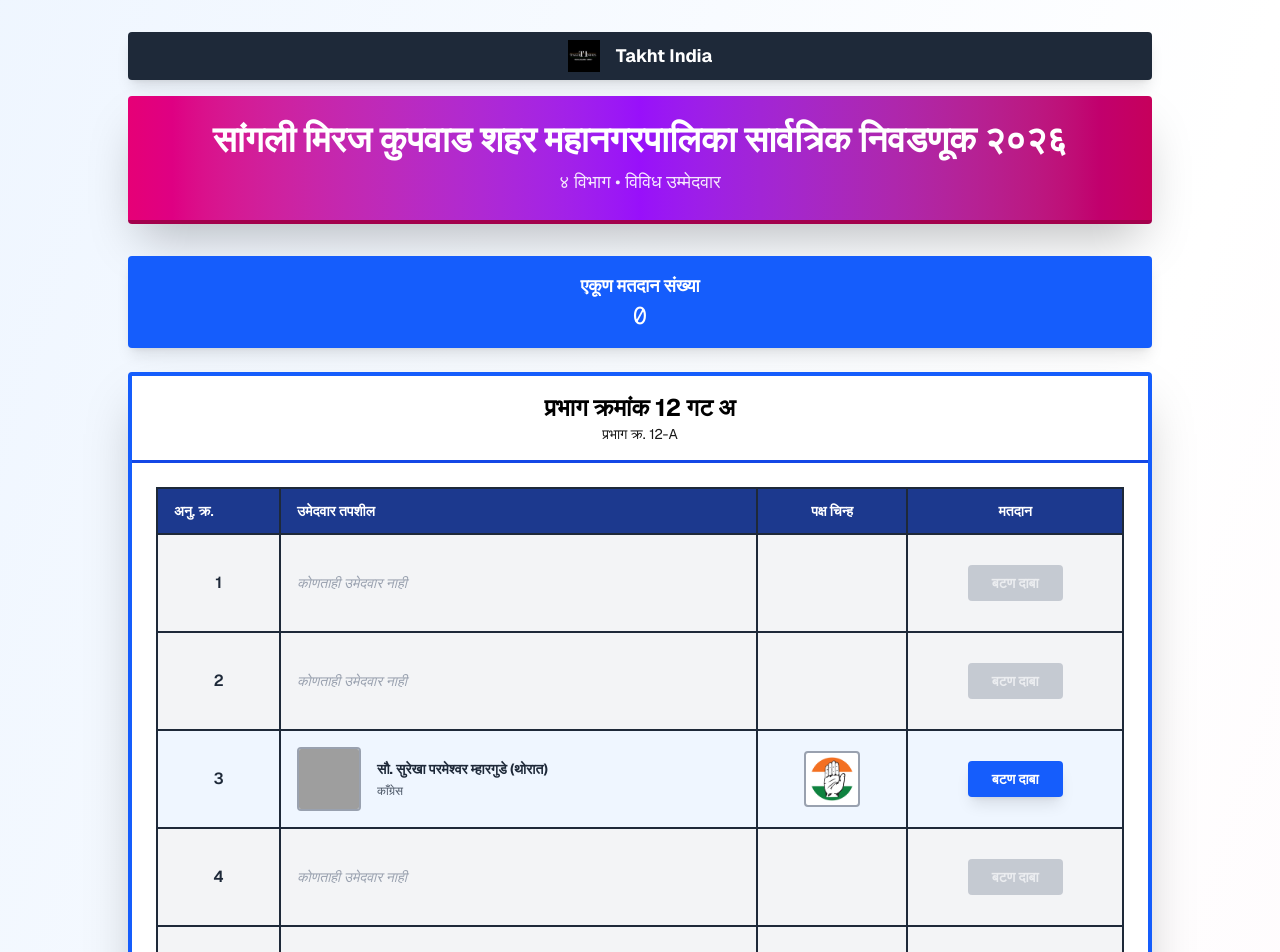
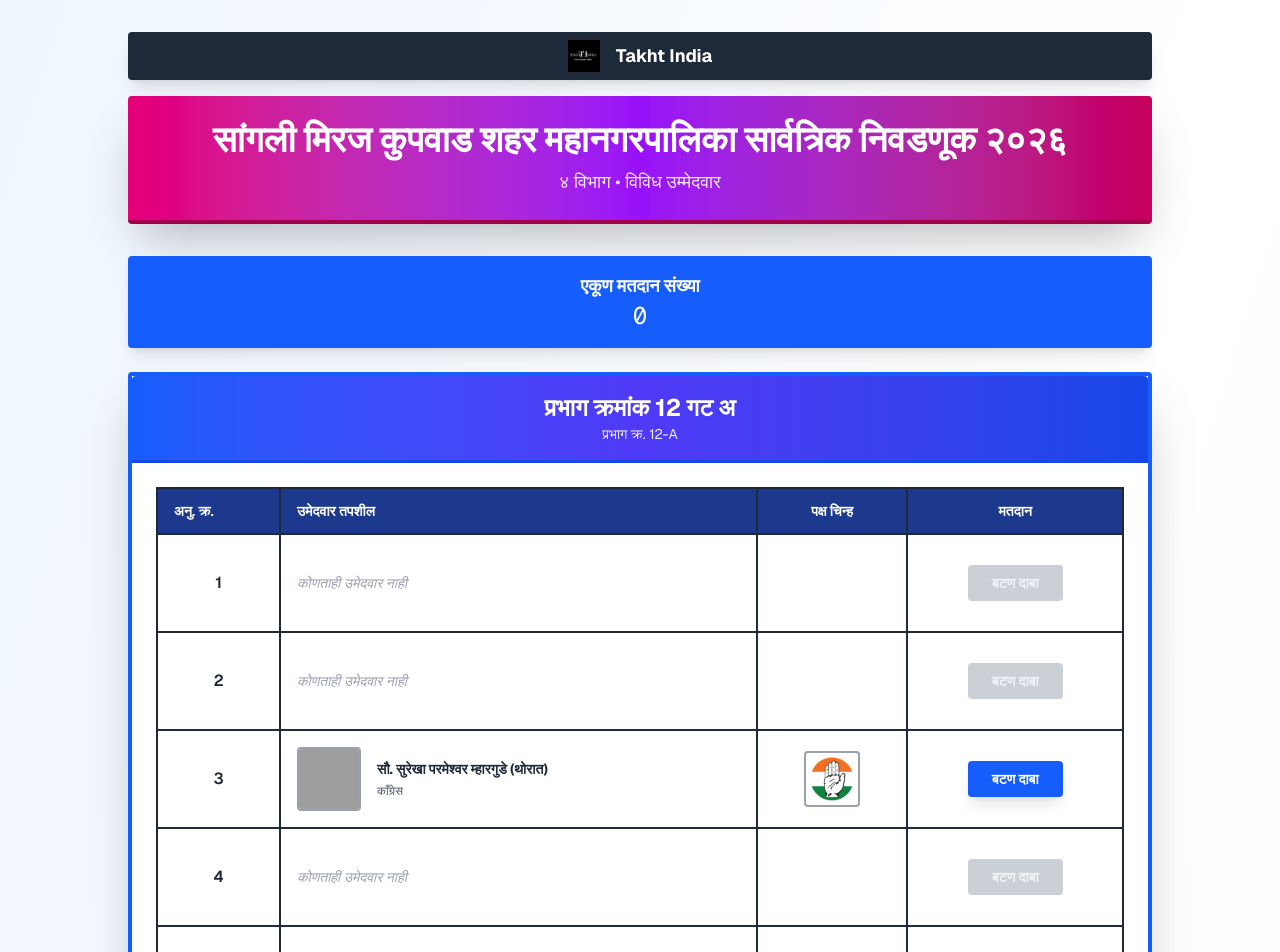
Before and after one commit to OnkarHalkarni/evm-demo, a Next.js app: page / in a window 1280 px wide. Shown: the top 952 px of the page. Built offline with nearby package versions, Linux system fonts and the light colour scheme; grey boxes are pictures that could not be loaded.

Commit message:
Apply ward colors to all EVM table rows

```diff
--- a/components/evm-table.tsx
+++ b/components/evm-table.tsx
@@ -11,12 +11,18 @@ interface Candidate {
 }
 
 interface EVMTableProps {
-  candidates: Candidate[]
-  hasVoted: boolean
-  onVote: (candidate: Candidate) => void
-}
+   candidates: Candidate[]
+   hasVoted: boolean
+   onVote: (candidate: Candidate) => void
+   wardNumber: string
+ }
 
-export default function EVMTable({ candidates, hasVoted, onVote }: EVMTableProps) {
+export default function EVMTable({ candidates, hasVoted, onVote, wardNumber }: EVMTableProps) {
+  const bgColor = wardNumber.endsWith('-A') ? 'bg-white' :
+                  wardNumber.endsWith('-B') ? 'bg-pink-100' :
+                  wardNumber.endsWith('-C') ? 'bg-yellow-100' :
+                  wardNumber.endsWith('-D') ? 'bg-blue-100' : 'bg-white'
+
   return (
     <div className="overflow-x-auto w-full">
       <table className="w-full border-collapse">
@@ -32,9 +38,7 @@ export default function EVMTable({ candidates, hasVoted, onVote }: EVMTableProps
           {candidates.map((candidate, index) => (
             <tr
               key={index}
-              className={`${
-                candidate.active ? "bg-blue-50 hover:bg-blue-100" : "bg-gray-100"
-              } border-2 border-gray-800 transition-all duration-200 hover:shadow-md`}
+              className={`${bgColor} border-2 border-gray-800 transition-all duration-200 hover:shadow-md`}
             >
               {/* Sr. No Column */}
               <td className="border-r-2 border-gray-800 px-2 sm:px-4 py-2 sm:py-4 text-center font-semibold text-gray-800 text-sm sm:text-base">
--- a/components/ward-evm.tsx
+++ b/components/ward-evm.tsx
@@ -26,11 +26,6 @@ export default function WardEVM({ wardName, wardNumber, candidates, onVote }: Wa
                   wardNumber.endsWith('-B') ? 'bg-pink-100' :
                   wardNumber.endsWith('-C') ? 'bg-yellow-100' :
                   wardNumber.endsWith('-D') ? 'bg-blue-100' : 'bg-white'
-
-  const headerBgColor = wardNumber.endsWith('-A') ? 'bg-white text-black' :
-                        wardNumber.endsWith('-B') ? 'bg-pink-100 text-black' :
-                        wardNumber.endsWith('-C') ? 'bg-yellow-100 text-black' :
-                        wardNumber.endsWith('-D') ? 'bg-blue-100 text-black' : 'bg-white text-black'
 
   const handleVote = (candidate: (typeof candidates)[0]) => {
     playBuzzerSound()
@@ -68,14 +63,14 @@ export default function WardEVM({ wardName, wardNumber, candidates, onVote }: Wa
       {/* Ward Container */}
       <div className={`${bgColor} rounded-lg border-4 border-blue-600 shadow-2xl hover:shadow-3xl transition-shadow duration-300`}>
         {/* Ward Header */}
-        <div className={`${headerBgColor} text-white p-3 sm:p-4 text-center border-b-3 border-blue-700 rounded-t-lg`}>
-          <h2 className="text-lg sm:text-2xl font-bold text-black">{wardName}</h2>
-          <p className="text-xs sm:text-sm opacity-90 text-black">प्रभाग क्र. {wardNumber}</p>
+        <div className="bg-gradient-to-r from-blue-600 via-indigo-600 to-blue-700 text-white p-3 sm:p-4 text-center border-b-3 border-blue-700 rounded-t-lg">
+          <h2 className="text-lg sm:text-2xl font-bold">{wardName}</h2>
+          <p className="text-xs sm:text-sm opacity-90">प्रभाग क्र. {wardNumber}</p>
         </div>
 
         {/* Candidate Table */}
         <div className="p-3 sm:p-6">
-          <EVMTable candidates={candidates} hasVoted={hasVoted} onVote={handleVote} />
+          <EVMTable candidates={candidates} hasVoted={hasVoted} onVote={handleVote} wardNumber={wardNumber} />
         </div>
       </div>
     </div>
```
